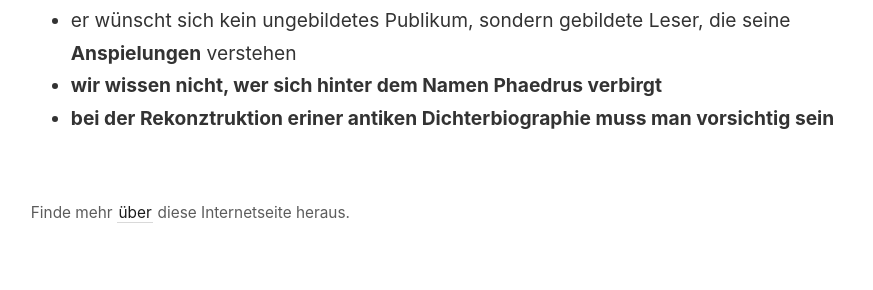
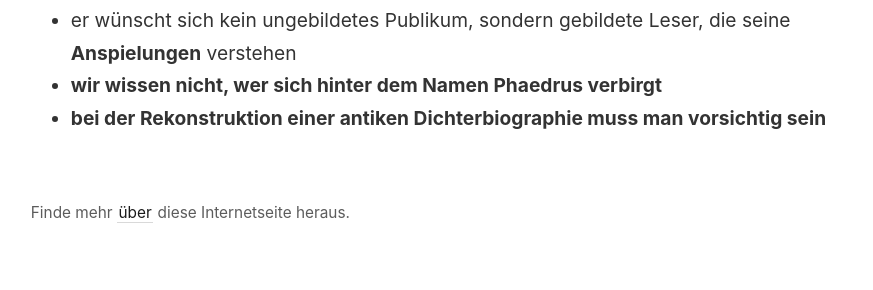
Before and after one commit to lutz-stu/school-blog, a Jekyll site: the page built from _notes/Latein/fabeln.md, in a window 1280 px wide. Shown: the part 1343-1633 px from the top of the page, without its empty margins (46-919 px from the left). Built offline with Jekyll 4.4.1, drawn with Linux system fonts in a browser that asks for light colours.

Commit message:
Update Latein content (Fabeln/Phaedrus)
Fix typo in Phaedrus biography section

```diff
--- a/_notes/Latein/fabeln.md
+++ b/_notes/Latein/fabeln.md
@@ -27,4 +27,4 @@ title: Fabeln
 - verübt schonungslose **Moralkritik** (Stimme des _kleinen Mannes_, der sich gegen die Mächtigen auflehnt)
 - er wünscht sich kein ungebildetes Publikum, sondern gebildete Leser, die seine **Anspielungen** verstehen
 - **wir wissen nicht, wer sich hinter dem Namen Phaedrus verbirgt**
-- **bei der Rekonztruktion eriner antiken Dichterbiographie muss man vorsichtig sein**
+- **bei der Rekonstruktion einer antiken Dichterbiographie muss man vorsichtig sein**
```
